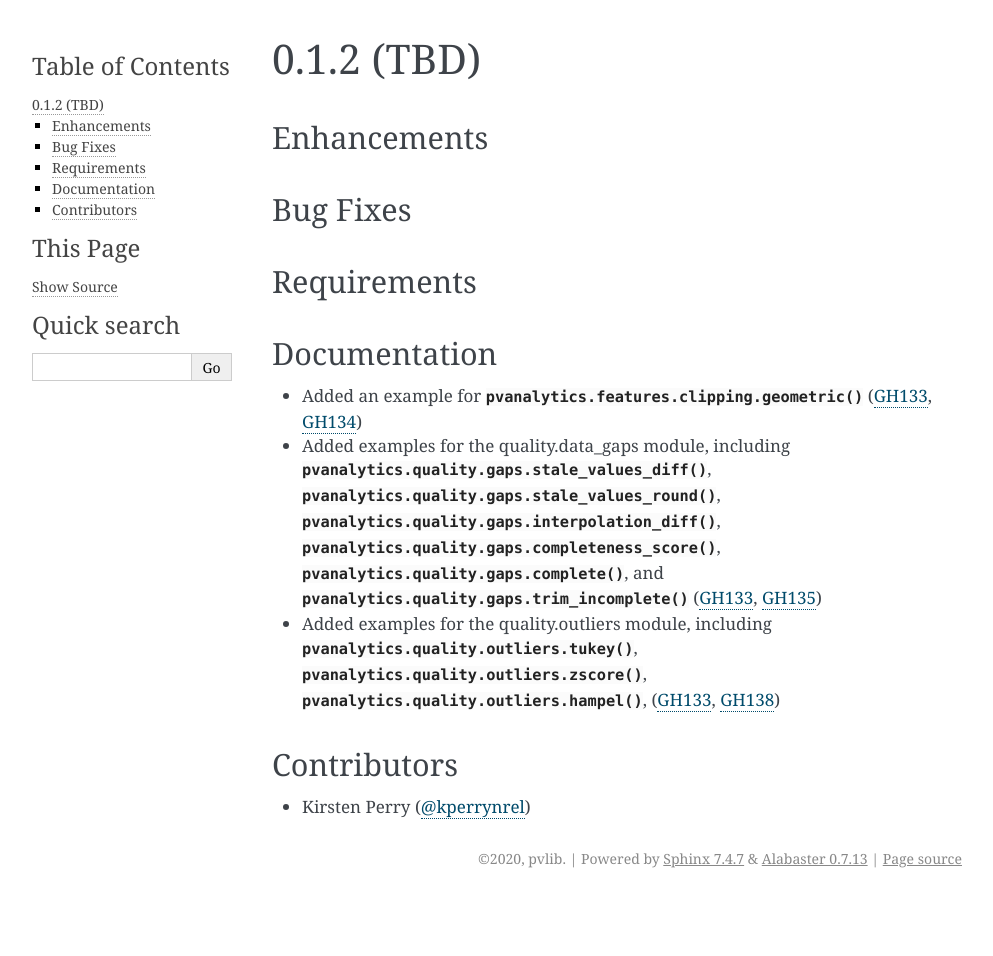
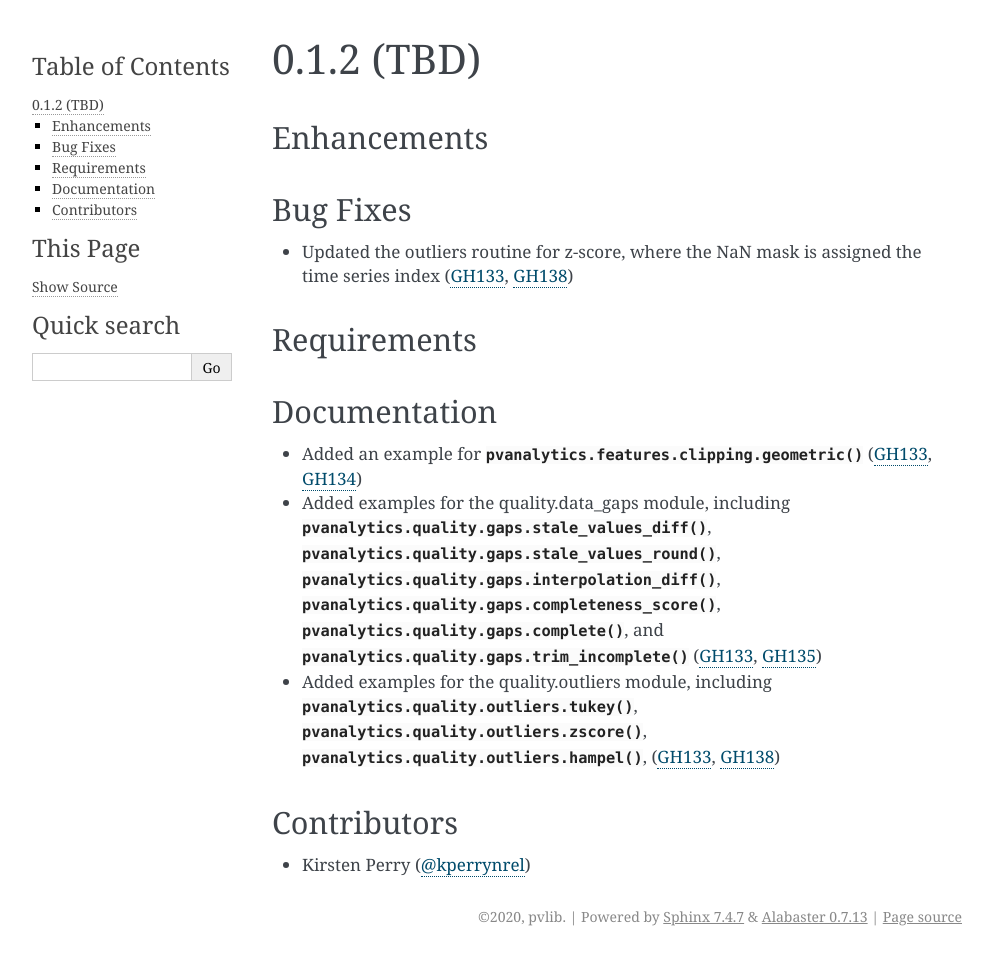
Before and after one commit to pvlib/pvanalytics, a Sphinx documentation site: the page built from docs/whatsnew/0.1.2.rst, in a window 1280 px wide. Shown: the whole page, without its empty margins (148-1141 px from the left). Built offline with Sphinx 7.4.7, drawn with Linux system fonts in a browser that asks for light colours; pages that are not in the unit, such as notebooks, are missing from menus; before the commit the page ends 900 px from its top, so only the background shows below that.

Commit message:
updated the routine with the bug fix for whatsnew, and removed the initial graphing.

```diff
--- a/docs/examples/hampel-outlier-detection.py
+++ b/docs/examples/hampel-outlier-detection.py
@@ -32,14 +32,6 @@ pvanalytics_dir = pathlib.Path(pvanalytics.__file__).parent
 ac_power_file_1 = pvanalytics_dir / 'data' / 'ac_power_inv_7539_outliers.csv'
 data = pd.read_csv(ac_power_file_1, index_col=0, parse_dates=True)
 
-data['value_normalized'].plot()
-data.loc[data['outlier'], 'value_normalized'].plot(ls='', marker='o')
-plt.legend(labels=["AC Power", "Generated Outlier"])
-plt.xlabel("Date")
-plt.ylabel("Normalized AC Power")
-plt.tight_layout()
-plt.show()
-
 # %%
 # We then use :py:func:`pvanalytics.quality.outliers.hampel` to identify
 # outliers in the time series, and plot the data with the hampel outlier mask.
--- a/docs/examples/tukey-outlier-detection.py
+++ b/docs/examples/tukey-outlier-detection.py
@@ -32,14 +32,6 @@ pvanalytics_dir = pathlib.Path(pvanalytics.__file__).parent
 ac_power_file_1 = pvanalytics_dir / 'data' / 'ac_power_inv_7539_outliers.csv'
 data = pd.read_csv(ac_power_file_1, index_col=0, parse_dates=True)
 
-data['value_normalized'].plot()
-data.loc[data['outlier'], 'value_normalized'].plot(ls='', marker='o')
-plt.legend(labels=["AC Power", "Generated Outlier"])
-plt.xlabel("Date")
-plt.ylabel("Normalized AC Power")
-plt.tight_layout()
-plt.show()
-
 # %%
 # We then use :py:func:`pvanalytics.quality.outliers.tukey` to identify
 # outliers in the time series, and plot the data with the tukey outlier mask.
--- a/docs/examples/zscore-outlier-detection.py
+++ b/docs/examples/zscore-outlier-detection.py
@@ -33,15 +33,6 @@ pvanalytics_dir = pathlib.Path(pvanalytics.__file__).parent
 ac_power_file = pvanalytics_dir / 'data' / 'ac_power_inv_7539_outliers.csv'
 data = pd.read_csv(ac_power_file, index_col=0, parse_dates=True)
 
-data['value_normalized'].plot()
-data.loc[data['outlier'], 'value_normalized'].plot(ls='', marker='o')
-plt.legend(labels=["AC Power", "Generated Outlier"])
-plt.xlabel("Date")
-plt.ylabel("Normalized AC Power")
-plt.tight_layout()
-plt.show()
-
-
 # %%
 # We then use :py:func:`pvanalytics.quality.outliers.zscore` to identify
 # outliers in the time series, and plot the data with the z-score outlier mask.
--- a/docs/whatsnew/0.1.2.rst
+++ b/docs/whatsnew/0.1.2.rst
@@ -10,6 +10,8 @@ Enhancements
 Bug Fixes
 ~~~~~~~~~
 
+* Updated the outliers routine for z-score, where the NaN mask is assigned the time
+  series index (:issue:`133`, :pull:`138`)
 
 Requirements
 ~~~~~~~~~~~~
```
